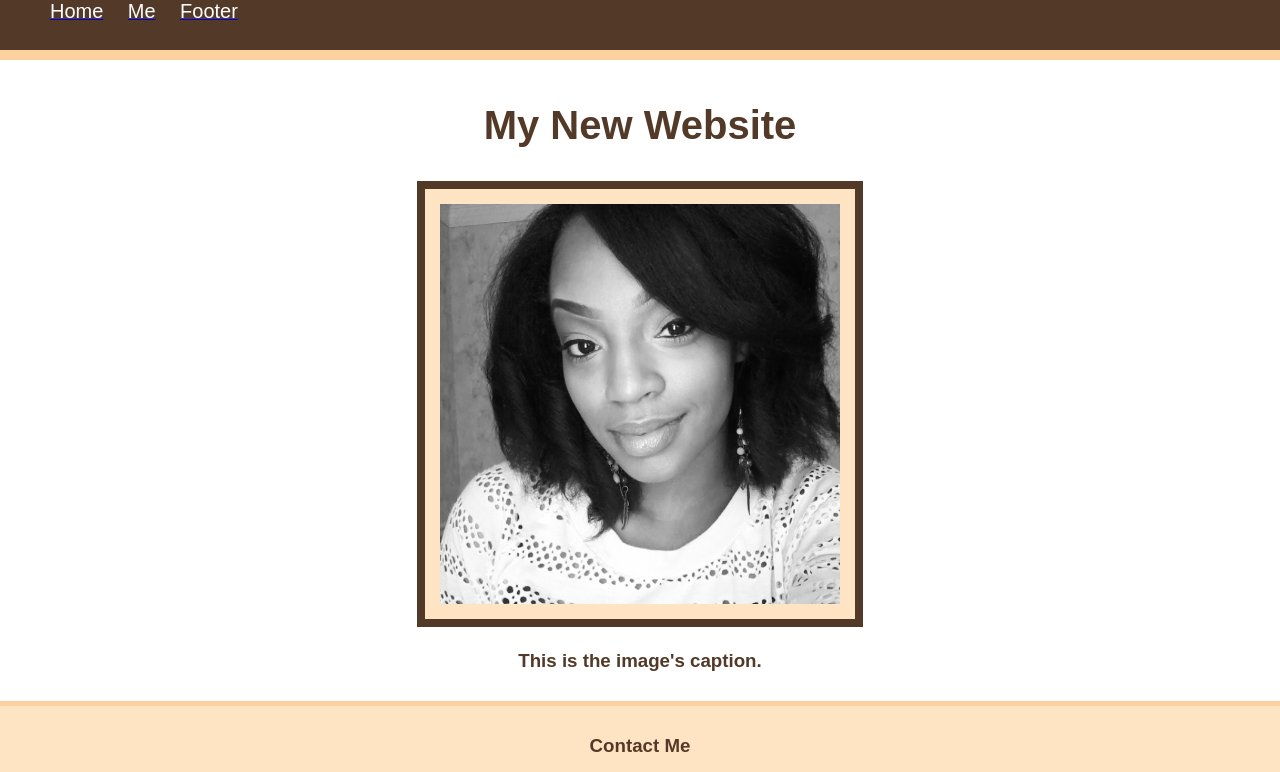
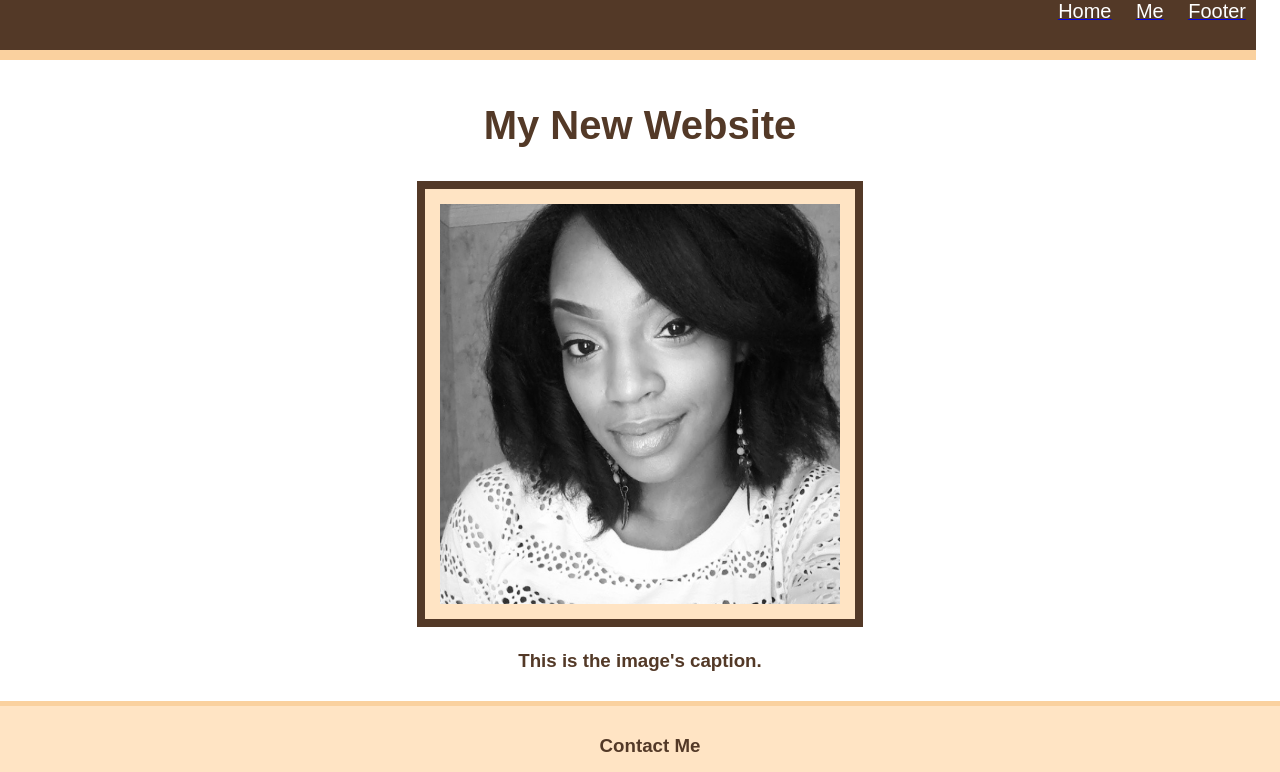
Before and after one commit to celestealexmoore/portfolio-mini-project, a plain HTML site: page Develop/index.html in a window 1280 px wide. Shown: the top 772 px of the page. Drawn offline with Linux system fonts and the light colour scheme.

Commit message:
updated nav

```diff
--- a/Develop/assets/styles.css
+++ b/Develop/assets/styles.css
@@ -9,8 +9,9 @@ ul{
     background-color: rgb(83, 57, 39);
     color:white;
     height: 50px;
-    width: 100%;
-    margin: 0;
+    width: 95%;
+    margin: 0 auto;
+    text-align:right;
     position:fixed;
     border-bottom: 10px solid rgb(250, 209, 159);
 }
@@ -62,6 +63,7 @@ img{
     margin:0 auto;
     text-align: center;
     padding: 10px;
+    width: 100%;
 }
 
 #form{
```
Also changed, not shown: Screen Shot 2021-09-23 at 11.22.01 PM.png (added).
